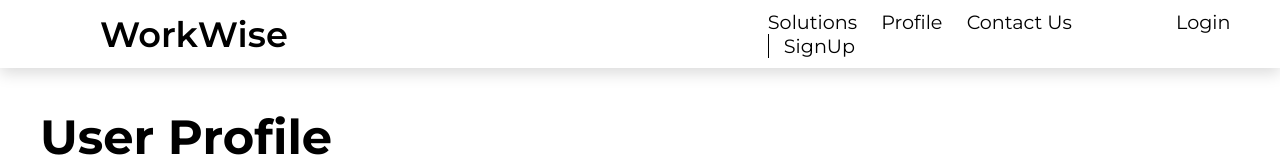
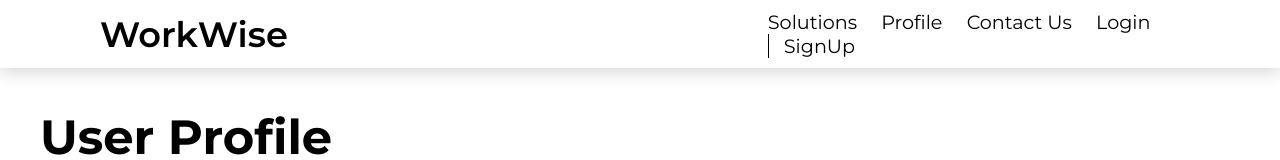
Before and after one commit to felipemora69/FinalProjectWWP01, a plain HTML site: page co-worker.html in a window 1280 px wide. Shown: the top 160 px of the page. Drawn offline with Linux system fonts and the light colour scheme.

Commit message:
Update co-worker.html to fit the visualization of the profile li a

```diff
--- a/co-worker.html
+++ b/co-worker.html
@@ -21,8 +21,8 @@
                     <ul class="menu-list">
                         <li><a href="FindaWorkspace.html">Solutions</a></li>
                         <li><a href="co-worker.html">Profile</a></li>
-                        <li><a class="a2" href="contactus.html">Contact Us</a></li>
-                        <li><a href="login.html" class="login-link">Login</a></li>
+                        <li><a href="contactus.html">Contact Us</a></li>
+                        <li><a class="a2" href="login.html" class="login-link">Login</a></li>
                         <li><a href="signup.html" class="signup-link">SignUp</a></li>
                     </ul>
                 </div>
```
